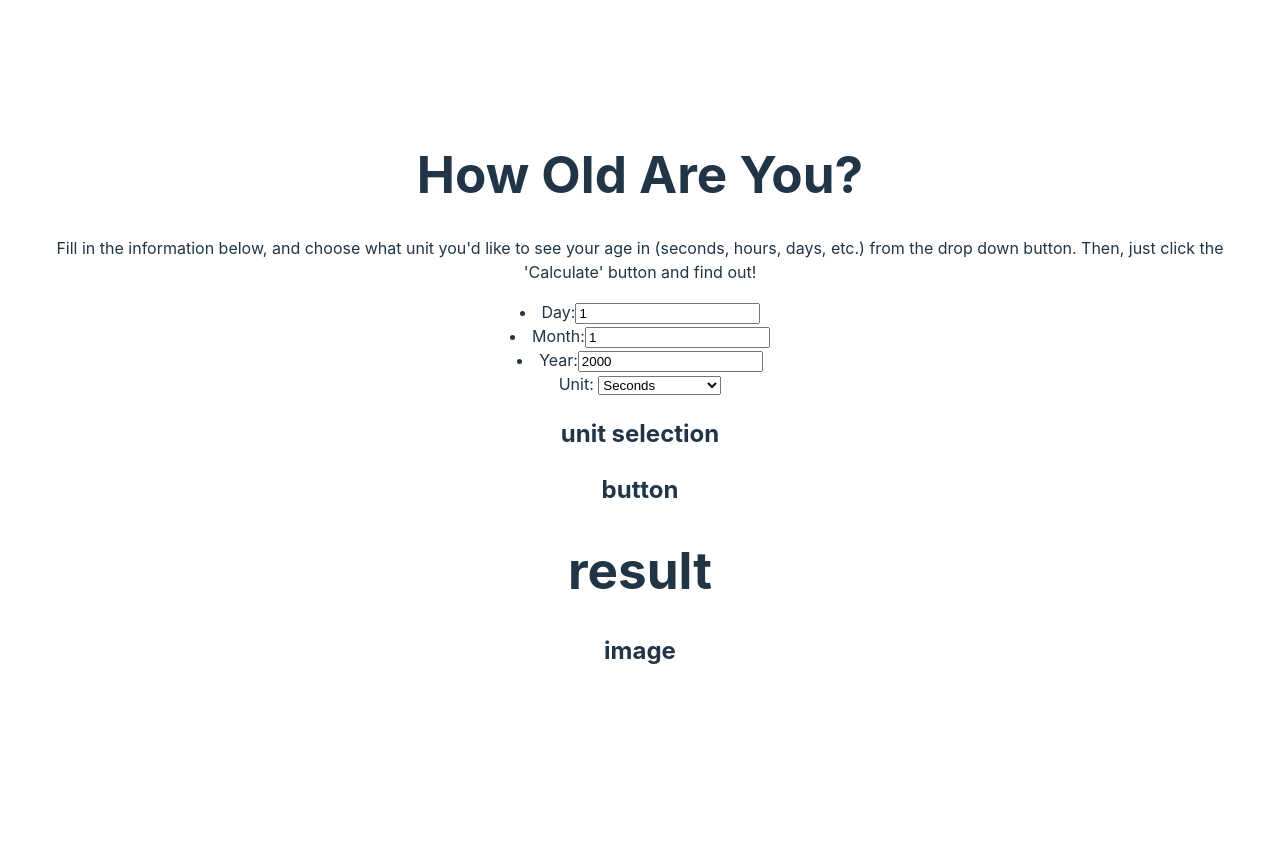
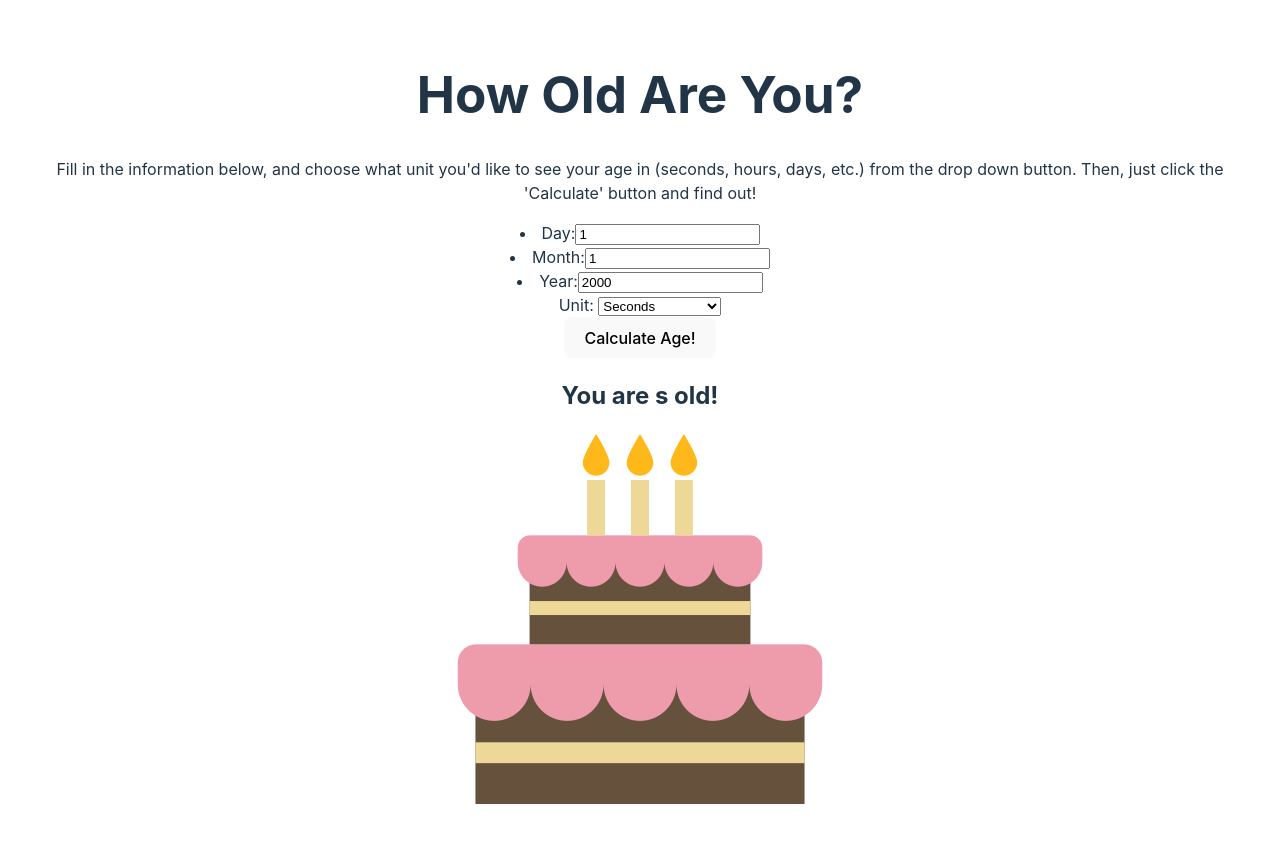
Before and after one commit to Roseh224/age-calculator, a React (Vite) app: page / in a window 1280 px wide. Before the commit the page ends 800 px from the top, so only its background shows below. Built offline with nearby package versions, Linux system fonts and the light colour scheme.

Commit message:
Completed functions that (1) convert the user's input to a date and ensusure the date provided is valid, and (2) calculate how many of the user's specified units have elapsed between the date provided and the current date.

```diff
--- a/src/App.jsx
+++ b/src/App.jsx
@@ -4,11 +4,14 @@ import './App.css'
 import Header from './components/Header'
 import InputSection from './components/InputSection';
 import UnitSelection from './components/UnitSelections';
+import Result from './components/Result';
 import {UNITS} from './constants';
+import { isValidDate, calculateAge } from './calcs';
 
 function App() {
   const [birthday, setBirthday] = useState({Day: 1, Month: 1, Year: 2000});
   const [selectedUnit, setSelectedUnit] = useState(UNITS[0]);
+  const [age, setAge] = useState();
 
   function handleBirthdayChange(area, newDate) {
     setBirthday((prevBirthday) => {
@@ -21,6 +24,16 @@ function App() {
 
   function handleUnitChange(newUnit) {
     setSelectedUnit(newUnit);
+  }
+
+  function handleNewCalc(){
+    const convertedDate = isValidDate(birthday['Day'], birthday['Month'], birthday['Year']);
+    setAge(calculateAge(convertedDate, selectedUnit));
+
+    console.log(age);
+
+    // console.log(isValidDate(birthday['Day'], birthday['Month'], birthday['Year']));
+    // console.log(birthday);
   }
 
   return (
@@ -48,12 +61,10 @@ function App() {
         selected={selectedUnit}
         changeSelected={handleUnitChange}
         />
-      <h2> unit selection </h2>
-      <h2> button </h2>
+        <button onClick={handleNewCalc}>Calculate Age!</button>
     </div>
     <div>
-      <h1> result </h1>
-      <h2> image </h2>
+      <Result age={age} />
     </div>
     </>
   )
--- /dev/null
+++ b/src/calcs.js
@@ -0,0 +1,36 @@
+export function isValidDate(day, month, year) {
+    const dayNum = parseInt(day, 10);
+    const monthNum = parseInt(month, 10);
+    const yearNum = parseInt(year, 10);
+
+    if (isNaN(dayNum) || isNaN(monthNum) || isNaN(yearNum)) return false;
+    if (monthNum < 1 || monthNum > 12) return false;
+    const daysInMonth = new Date(yearNum, monthNum, 0).getDate();
+    if (dayNum < 1 || dayNum > daysInMonth) return false;
+
+    const currentDate = new Date();
+    const inputDate = new Date(yearNum, monthNum - 1, dayNum);
+
+    if (inputDate > currentDate) return false;
+
+    return inputDate;
+}
+
+export function calculateAge(dateObj, unit) {
+    const unitConversions = {
+        Seconds: 1000,
+        Minutes: 1000 * 60,
+        Hours: 1000 * 60 * 60,
+        Days: 1000 * 60 * 60 * 24,
+        Weeks: 1000 * 60 * 60 * 24 * 7,
+        Months: 1000 * 60 * 60 * 24 * 30.44, // Average month length
+        Years: 1000 * 60 * 60 * 24 * 365.25, // Accounting for leap years
+        Decades: 1000 * 60 * 60 * 24 * 365.25 * 10, // 10 years
+    };
+
+    const now = new Date();
+    const elapsedMs = now - dateObj;
+
+    const elapsed = elapsedMs / unitConversions[unit];
+    return parseFloat(elapsed.toFixed(2));
+}
--- a/src/components/InputSection.jsx
+++ b/src/components/InputSection.jsx
@@ -1,18 +1,11 @@
 import { useState } from 'react'
 
 export default function InputSection({area, prevVal, onValChange}){
-    const [isEditing, setIsEditing] = useState(false);
     const [value, setValue] = useState(prevVal);
-
-    // function handleEditing() {
-    //     setIsEditing((editing) => !editing);
-    //     if (isEditing){
-    //         onValChange(area, value);
-    //     }
-    // }
 
     function handleChange(event) {
         setValue(event.target.value);
+        onValChange(area, event.target.value);
     }
 
     return(
--- a/src/components/Result.jsx
+++ b/src/components/Result.jsx
@@ -1,3 +1,12 @@
-export default function Result() {
-    return
+import few from '../assets/fewCandles.png';
+import some from '../assets/someCandles.png';
+import many from '../assets/manyCandles.png';
+
+export default function Result({age, unit}) {
+    return(
+        <div>
+            <h2>You are {age} {unit}s old!</h2>
+        <img src={few} alt="A birthday cake with a few candles" />
+        </div>
+    )
 }
```
